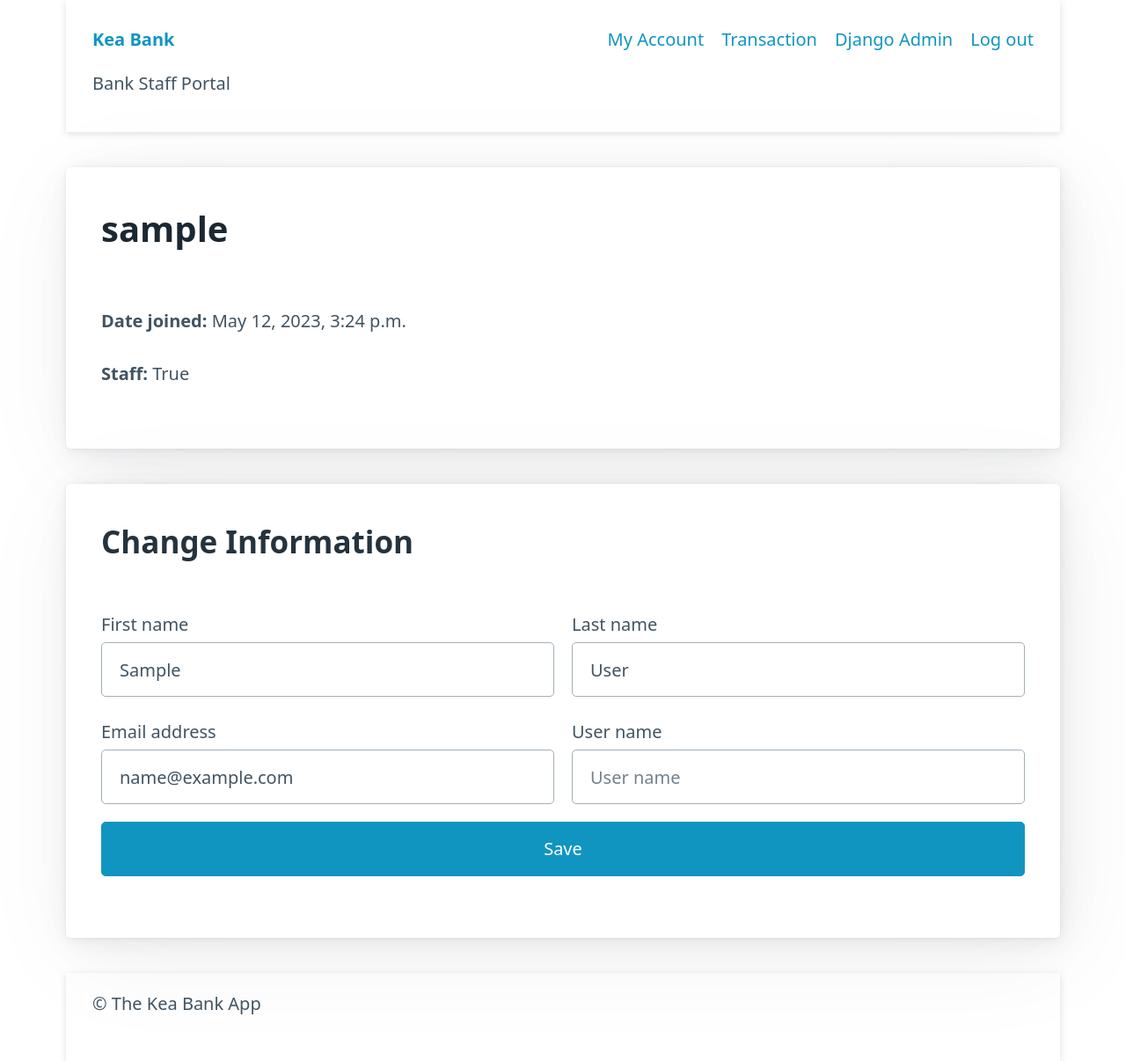
After one commit to Omoezone/django-mandatory, a Django app: page /customer_account/ in a window 1280 px wide. The commit adds this page. Shown: the whole page at 88% size. Run offline with Django 4.2, Linux system fonts and the light colour scheme; the visitor is signed in with stand-in values (Sample User, id 1); some libraries are stand-ins or nearby versions.

Commit message:
created customer pages and the staff dashboard

```diff
--- a/django_mandatory/bank_app/templates/base.html
+++ b/django_mandatory/bank_app/templates/base.html
@@ -3,9 +3,6 @@
 <head>
     <meta charset="UTF-8" />
     <meta name="viewport" content="width=device-width, initial-scale=1.0" />
-    {% load static %}
-    <link rel="stylesheet" type="text/css" href="{% static 'holiday.css' %}" media="screen" />
-    <link rel="stylesheet" type="text/css" href="{% static 'custom.css' %}" media="screen" />
     <link rel="stylesheet" href="https://cdn.jsdelivr.net/npm/@picocss/pico@1/css/pico.min.css">
 
     <title>KEA Bank</title>
@@ -19,17 +16,25 @@
     <header style="box-shadow: rgba(99, 99, 99, 0.2) 0px 2px 8px 0px; padding: 10px 30px ">
         <nav>
           <ul>
-            <li><strong>Kea Bank</strong></li>
+            <li><a href="/"><strong>Kea Bank</strong></a></li>
           </ul>
-          <ul>
-            <li><a href="#">My Account</a></li>
-            <li><a href="#">Transaction</a></li>
-            <li><a href="#" role="button">Button</a></li>
-            {% if user.is_superuser %}
-            <li><a href="{% url 'admin:index' %}">Django Admin</a></li>
+
+            {% if user.is_authenticated%}
+              <ul>
+                <li><a href="{% url 'bank_app:customer_account' %}">My Account</a></li>
+                <li><a href="{% url 'bank_app:customer_transaction' %}">Transaction</a></li>
+                {% if user.is_superuser %}
+                <li><a href="{% url 'admin:index' %}">Django Admin</a></li>
+                {% endif %}
+                <li><a href="{% url 'logout' %}">Log out</a></li>
+
+              </ul>
+            {% else %}
+            <ul>
+                    <li><a href="{% url 'logout' %}">Log In</a></li>
+              </ul>
             {% endif %}
-            <li><a href="{% url 'logout' %}">Log out</a></li>
-          </ul>
+
         </nav>
         {% if user.is_staff %}
         <p>Bank Staff Portal</p>
--- /dev/null
+++ b/django_mandatory/bank_app/templates/customer_account.html
@@ -0,0 +1,49 @@
+{% extends "base.html" %}
+
+{% block main %}
+<article>
+
+
+    <h1>{{ user.username }}</h1>
+    <p><strong>Date joined: </strong>{{ user.date_joined }}</p>
+    <p><strong>Staff: </strong>{{ user.is_staff }}</p>
+</article>
+
+
+
+<article>
+    <form>
+        <h2>Change Information</h2>
+        <!-- Grid -->
+        <div class="grid">
+
+            <!-- Markup example 1: input is inside label -->
+            <label for="firstname">
+                First name
+                <input type="text" id="firstname" name="firstname" placeholder="First name" value="{{ user.first_name }}">
+            </label>
+
+            <label for="lastname">
+                Last name
+                <input type="text" id="lastname" name="lastname" placeholder="Last name" value="{{ user.last_name }}">
+            </label>
+
+        </div>
+
+        <div class="grid">
+            <div class="input-item">
+                <label for="email">Email address</label>
+                <input type="email" id="email" name="email" placeholder="Email address"  value="{{ user.email }}">
+            </div>
+            <div class="input-item">
+                <label for="user_name">User name</label>
+                <input type="text" id="user_name" name="user_name" placeholder="User name" required>
+            </div>
+        </div>
+
+        <button type="submit">Save</button>
+
+    </form>
+</article>
+
+{% endblock main %}
--- a/django_mandatory/bank_app/urls.py
+++ b/django_mandatory/bank_app/urls.py
@@ -5,7 +5,13 @@ from . import views
 app_name = "bank_app"
 
 urlpatterns = [
-    path('', views.index, name='index'),
+    path('', views.index, name='a'),
 
+    path('customer_account/', views.customer_account, name='customer_account'),
+    path('staff_dashboard/', views.staff_dashboard, name='staff_dashboard'),
     path('customer_dashboard/', views.customer_dashboard, name='customer_dashboard'),
+    path('customer_transaction/', views.customer_transaction, name='customer_transaction'),
+    path('customer_account/', views.customer_account, name='customer_account'),
+    path('account/<int:pk>/', views.account_single, name='account_single')
+
 ]
--- a/django_mandatory/bank_app/views.py
+++ b/django_mandatory/bank_app/views.py
@@ -1,17 +1,53 @@
 from django.contrib.auth.decorators import login_required
 from django.http import HttpResponseRedirect
-from django.shortcuts import render
-
+from django.shortcuts import render, get_object_or_404
+from django.contrib.auth.models import User
+from .models import Customer, Account
 # Create your views here.
 
 
 @login_required
 def index(request):
     # Use this bit to authenticate between users and admins
+    if request.user.is_staff:
+        return HttpResponseRedirect('staff_dashboard')
+    else:
+        return HttpResponseRedirect('customer_dashboard')
     # Which will decide which dashboard to show
-    return HttpResponseRedirect('customer_dashboard')
+    # return HttpResponseRedirect('customer_dashboard')
+
+
+@login_required
+def staff_dashboard(request):
+    userList = User.objects.all()
+    context = {
+        'users': userList
+    }
+    return render(request, 'staff_dashboard.html', context)
 
 
 @login_required
 def customer_dashboard(request):
-    return render(request, 'customer_dashboard.html')
+    accountList = Account.objects.all()
+    context = {
+        'accounts': accountList
+    }
+    return render(request, 'customer_dashboard.html', context)
+
+
+@login_required
+def customer_transaction(request):
+    return render(request, 'customer_transaction.html')
+
+
+@login_required
+def customer_account(request):
+    return render(request, 'customer_account.html')
+
+def account_single(request, pk):
+    account = get_object_or_404(Account, user=request.user, pk=pk)
+    context = {
+        'account': account,
+    }
+
+    return render(request, 'account_single.html', context)
```
Also changed, not shown: django_mandatory/bank_app/templates/account_single.html (added, +16 -0 lines), django_mandatory/bank_app/templates/customer_dashboard.html (+8 -4 lines), django_mandatory/bank_app/templates/customer_transaction.html (added, +11 -0 lines), django_mandatory/bank_app/templates/index.html (deleted, +0 -13 lines), django_mandatory/bank_app/templates/staff_dashboard.html (added, +34 -0 lines), django_mandatory/bank_app/migrations/0002_auto_20230506_1211.py (added), django_mandatory/bank_app/migrations/0003_transaction_transaction_type.py (added).
